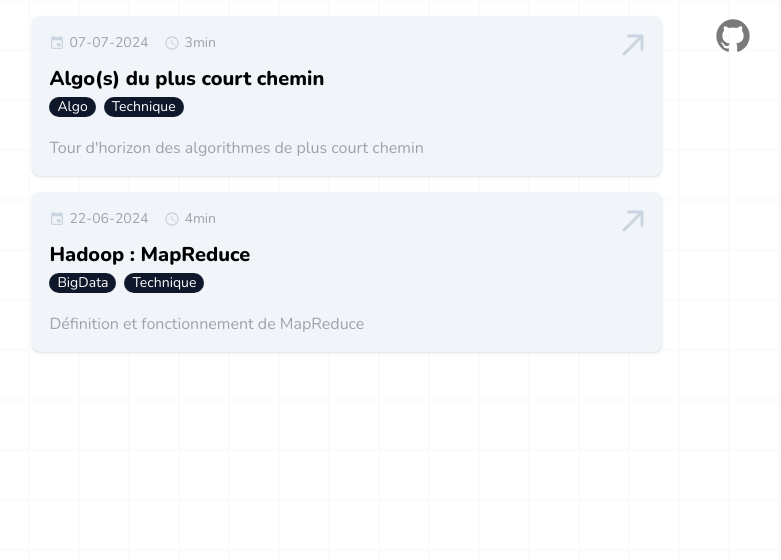
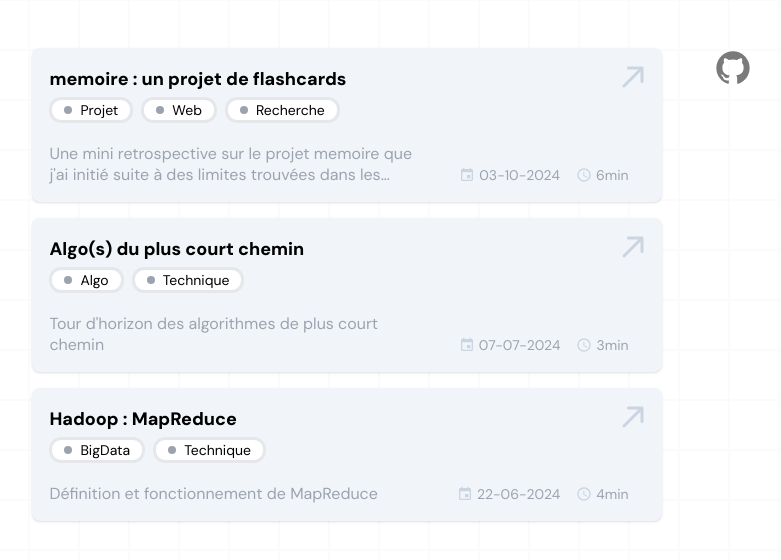
Before and after one commit to RemiSaurel/studoby-blog, a Vue app: page /#/ in a window 1280 px wide. Shown: the top 560 px of the page, without its empty margins (271-1052 px from the left). Built offline with nearby package versions, Linux system fonts and the light colour scheme; what @shikijs/markdown-it, @shikijs/transformers would draw is missing.

Commit message:
fix: styling

```diff
--- a/src/articles.ts
+++ b/src/articles.ts
@@ -1,4 +1,14 @@
 export const articles: Article[] = [
+  {
+    title: "memoire : un projet de flashcards",
+    component: "HadoopMapReduce",
+    slug: "memoire-projet-flashcards",
+    tags: ["Projet", "Web", "Recherche"],
+    date: "03-10-2024",
+    time: "6min",
+    description:
+      "Une mini retrospective sur le projet memoire que j'ai initié suite à des limites trouvées dans les articles de recherche portant sur les flashcards",
+  },
   {
     title: "Hadoop : MapReduce",
     component: "HadoopMapReduce",
@@ -16,7 +26,7 @@ export const articles: Article[] = [
     date: "07-07-2024",
     time: "3min",
     description: "Tour d'horizon des algorithmes de plus court chemin",
-  }
+  },
 ];
 
 export interface Article {
--- a/src/components/blog/Title.vue
+++ b/src/components/blog/Title.vue
@@ -1,7 +1,7 @@
 <script setup lang="ts"></script>
 
 <template>
-  <div class="text-5xl font-800 mt-4 mb-12">
+  <div class="text-5xl font-800 mt-8 mb-12">
     <slot></slot>
     <div class="w-1/3 h-2 bg-amber-3 rounded-lg mt-2"></div>
   </div>
--- a/src/components/blog/ToC.vue
+++ b/src/components/blog/ToC.vue
@@ -1,6 +1,6 @@
 <script setup lang="ts">
 // Reactive reference to hold the Table of Contents items
-import {onMounted, ref} from "vue";
+import { onMounted, ref } from "vue";
 
 const tocItems = ref<{ title: string; subtitle?: string }[]>([]);
 
@@ -10,13 +10,12 @@ onMounted(() => {
   const subtitles = document.querySelectorAll(".subtitle");
 
   titles.forEach((title, index) => {
-    const subtitle = subtitles[index]
-        ? subtitles[index].textContent : ''
+    const subtitle = subtitles[index] ? subtitles[index].textContent : "";
     // Add the title and subtitle only if one of them is not empty
     if (title.textContent !== "" || subtitle !== "") {
       tocItems.value.push({
         title: title.textContent!,
-        subtitle: subtitle
+        subtitle,
       });
     }
   });
@@ -24,19 +23,25 @@ onMounted(() => {
 </script>
 
 <template>
-  <aside class="hidden xl:block fixed top-8 left-8 max-w-[200px]  ">
+  <aside
+    class="hidden xl:block fixed top-8 left-8 max-w-[200px] cursor-default"
+  >
     <div class="flex flex-col gap-2">
       <div v-for="(item, index) in tocItems" :key="index">
-        <div v-if="item.title !== ''" class="font-semibold mb-1 mt-2 truncate text-ellipsis">
+        <div
+          v-if="item.title !== ''"
+          class="font-semibold mb-1 mt-2 truncate text-ellipsis"
+        >
           {{ item.title }}
         </div>
-        <div v-if="item.subtitle !== ''" class="text-sm ml-4 truncate text-ellipsis">
+        <div
+          v-if="item.subtitle !== ''"
+          class="text-sm ml-4 truncate text-ellipsis"
+        >
           {{ item.subtitle }}
         </div>
       </div>
     </div>
   </aside>
 </template>
-<style scoped>
-
-</style>
+<style scoped></style>
--- a/src/components/main/ArticleLine.vue
+++ b/src/components/main/ArticleLine.vue
@@ -5,38 +5,41 @@ import Tag from "@/components/main/Tag.vue";
 const router = useRouter();
 const props = defineProps<{
   article: Article;
+  new: boolean;
 }>();
 </script>
 
 <template>
   <div
-    class="relative flex w-4/5 flex-col flex-wrap items-start gap-3 rounded-lg border-solid py-4 pr-8 pl-4 shadow transition bg-slate-1 border-1.5 border-slate-1 duration-400 group hover:border-slate-4 hover:cursor-pointer"
+    class="relative flex w-4/5 flex-col flex-wrap items-start gap-3 rounded-lg border-solid py-4 pr-8 pl-4 shadow transition bg-slate-1 border-1.5 border-slate-1 duration-400 group hover:border-slate-3 hover:cursor-pointer"
     @click="router.push(article.slug)"
   >
-    <div class="flex gap-4 text-gray text-sm">
-      <div class="flex items-center gap-1">
-        <img src="@/assets/calendar.svg" alt="calendar" class="h-4 w-4" />
-        <span>{{ props.article.date }}</span>
-      </div>
-      <div class="flex items-center gap-1">
-        <img src="@/assets/clock.svg" alt="clock" class="h-4 w-4" />
-        <span>{{ props.article.time }}</span>
-      </div>
-    </div>
-
     <div
       class="absolute top-4 right-4 transition duration-500 group-hover:rotate-45 group-hover:scale-110"
     >
       <img src="@/assets/arrow.svg" alt="arrow" class="h-6 w-6" />
     </div>
 
-    <span class="text-xl font-800">{{ props.article.title }}</span>
+    <span class="text-lg font-800 pr-4">{{ props.article.title }}</span>
     <div class="-mt-2 flex flex-wrap gap-2" v-if="props.article.tags">
       <Tag :text="tag" v-for="tag in props.article.tags"> </Tag>
     </div>
-    <span class="w-full truncate text-ellipsis text-gray mt-2">{{
-      props.article.description
-    }}</span>
+    <div class="flex justify-between items-end gap-4 w-full mt-2">
+      <span class="line-clamp-2 text-gray">{{
+        props.article.description
+      }}</span>
+
+      <div class="hidden sm:flex min-w-48 gap-4 justify-end text-gray text-sm">
+        <div class="flex items-center gap-1">
+          <img src="@/assets/calendar.svg" alt="calendar" class="h-4 w-4" />
+          <span>{{ props.article.date }}</span>
+        </div>
+        <div class="flex items-center gap-1">
+          <img src="@/assets/clock.svg" alt="clock" class="h-4 w-4" />
+          <span>{{ props.article.time }}</span>
+        </div>
+      </div>
+    </div>
   </div>
 </template>
 
--- a/src/components/main/Tag.vue
+++ b/src/components/main/Tag.vue
@@ -5,9 +5,12 @@ const props = defineProps<{
 </script>
 
 <template>
-  <span class="w-fit rounded-2xl px-2 py-0 text-sm text-white bg-slate-9">{{
-    props.text
-  }}</span>
+  <div
+    class="w-fit rounded-xl px-3 py-0 text-sm border-solid bg-white border-gray-2 flex items-center gap-2"
+  >
+    <div class="size-2 bg-gray-4 rounded-full"></div>
+    <span class="">{{ props.text }}</span>
+  </div>
 </template>
 
 <style scoped></style>
--- a/src/components/shortest-path/Maze.vue
+++ b/src/components/shortest-path/Maze.vue
@@ -1,48 +1,62 @@
 <script setup lang="ts">
-import { ref } from 'vue';
-import Cell from './Cell.vue';
-import { runDijkstra, runAStar } from './algorithms';
+import { ref } from "vue";
+import Cell from "./Cell.vue";
+import { runDijkstra, runAStar } from "./algorithms";
 import Button from "@/components/blog/Button.vue";
 import Select from "@/components/blog/Select.vue";
 
 const NB_ROWS = 13;
 const NB_COLS = 11;
 
-const RANDOM_WALLS = Array.from({ length: NB_ROWS * NB_COLS }, () => Math.random() < 0.075);
+const RANDOM_WALLS = Array.from(
+  { length: NB_ROWS * NB_COLS },
+  () => Math.random() < 0.1
+);
 
-const MAZE_CONFIG = ref(Array.from({ length: NB_ROWS * NB_COLS }, (_, index) => ({
-  isWall: RANDOM_WALLS[index] && index !== 0 && index !== NB_ROWS * NB_COLS - 1,
-  isStart: index === 27,
-  isEnd: index === 115,
-  isVisited: false,
-  isPath: false,
-})));
+const START_INDEX = 27;
+const END_INDEX = 115;
 
-const selectedAlgorithm = ref('dijkstra');
+const MAZE_CONFIG = ref(
+  Array.from({ length: NB_ROWS * NB_COLS }, (_, index) => ({
+    isWall: RANDOM_WALLS[index] && index !== START_INDEX && index !== END_INDEX,
+    isStart: index === START_INDEX,
+    isEnd: index === END_INDEX,
+    isVisited: false,
+    isPath: false,
+  }))
+);
+
+const selectedAlgorithm = ref("dijkstra");
 const speed = ref(30);
 
 const isMouseDown = ref(false);
 
 const runAlgorithm = async () => {
-  if (selectedAlgorithm.value === 'dijkstra') {
+  if (selectedAlgorithm.value === "dijkstra") {
     await runDijkstra(MAZE_CONFIG.value, NB_ROWS, NB_COLS, speed.value);
-  } else if (selectedAlgorithm.value === 'aStar') {
+  } else if (selectedAlgorithm.value === "aStar") {
     await runAStar(MAZE_CONFIG.value, NB_ROWS, NB_COLS, speed.value);
   }
 };
 
 const resetMaze = () => {
-  MAZE_CONFIG.value.forEach(cell => {
+  MAZE_CONFIG.value.forEach((cell) => {
     cell.isVisited = false;
     cell.isPath = false;
   });
 };
 
 const setStartOrEnd = (index: number) => {
-  const currentStart = MAZE_CONFIG.value.findIndex(cell => cell.isStart);
-  const currentEnd = MAZE_CONFIG.value.findIndex(cell => cell.isEnd);
+  const currentStart = MAZE_CONFIG.value.findIndex((cell) => cell.isStart);
+  const currentEnd = MAZE_CONFIG.value.findIndex((cell) => cell.isEnd);
 
-  if ((MAZE_CONFIG.value[index].isWall && (currentEnd === -1 || currentStart === -1))  || MAZE_CONFIG.value[index].isVisited || MAZE_CONFIG.value[index].isPath) return;
+  if (
+    (MAZE_CONFIG.value[index].isWall &&
+      (currentEnd === -1 || currentStart === -1)) ||
+    MAZE_CONFIG.value[index].isVisited ||
+    MAZE_CONFIG.value[index].isPath
+  )
+    return;
 
   if (currentStart === -1 && currentEnd === -1) {
     MAZE_CONFIG.value[index].isStart = true;
@@ -84,37 +98,63 @@ const handleMouseUp = () => {
   isMouseDown.value = false;
 };
 
-window.addEventListener('mouseup', handleMouseUp);
+window.addEventListener("mouseup", handleMouseUp);
 
 const options = [
-  { value: 'dijkstra', text: 'Dijkstra' },
-  { value: 'aStar', text: 'A*' },
+  { value: "dijkstra", text: "Dijkstra" },
+  { value: "aStar", text: "A*" },
 ];
 </script>
 
 <template>
-  <div class="flex flex-col justify-center bg-slate-1 rounded border-solid border-slate-3 w-fit p-4 m-auto">
-    <div class="flex flex-col gap-2 items-start justify-center w-full rounded-lg">
+  <div
+    class="flex flex-col justify-center bg-slate-1 rounded border-solid border-slate-3 w-fit p-4 m-auto"
+  >
+    <div
+      class="flex flex-col gap-2 items-start justify-center w-full rounded-lg"
+    >
       <div class="flex items-center gap-2">
-        <Select :options="options" v-model="selectedAlgorithm" label="Choix de l'algo." />
+        <Select
+          :options="options"
+          v-model="selectedAlgorithm"
+          label="Choix de l'algo."
+        />
       </div>
       <div>
-        <label>
-          Durée ({{ speed }}ms)
-        </label>
+        <label> Durée ({{ speed }}ms) </label>
         <input type="range" v-model="speed" min="5" max="100" />
       </div>
       <div class="flex gap-2 w-full justify-between mb-2">
-        <Button class="w-full" @click="runAlgorithm" text="Lancer" type="success" size="lg"></Button>
-        <Button class="w-full" @click="resetMaze" text="Reset" type="danger" size="lg"></Button>
+        <Button
+          class="w-full"
+          @click="runAlgorithm"
+          text="Lancer"
+          type="success"
+          size="lg"
+        ></Button>
+        <Button
+          class="w-full"
+          @click="resetMaze"
+          text="Reset"
+          type="danger"
+          size="lg"
+        ></Button>
       </div>
     </div>
-    <div class="grid" v-if="MAZE_CONFIG" :style="`grid-template-columns: repeat(${NB_COLS}, 2rem); grid-template-rows: repeat(${NB_ROWS}, 2rem);`">
-      <Cell v-for="(cell, i) in MAZE_CONFIG" :key="i" :type="cell" :onMouseDown="() => handleMouseDown(i)" :onMouseEnter="() => handleMouseEnter(i)" />
+    <div
+      class="grid"
+      v-if="MAZE_CONFIG"
+      :style="`grid-template-columns: repeat(${NB_COLS}, 2rem); grid-template-rows: repeat(${NB_ROWS}, 2rem);`"
+    >
+      <Cell
+        v-for="(cell, i) in MAZE_CONFIG"
+        :key="i"
+        :type="cell"
+        :onMouseDown="() => handleMouseDown(i)"
+        :onMouseEnter="() => handleMouseEnter(i)"
+      />
     </div>
   </div>
 </template>
 
-<style scoped>
-
-</style>
+<style scoped></style>
--- a/src/pages/MainPage.vue
+++ b/src/pages/MainPage.vue
@@ -7,15 +7,19 @@ const sortedArticles = articles.sort((a, b) => {
   const bDate = b.date.split("-").reverse().join("-");
   return aDate > bDate ? -1 : 1;
 });
-
 </script>
 
 <template>
   <div
-    class="flex flex-col-reverse items-center gap-1 md:flex-row md:items-start"
+    class="flex flex-col-reverse items-center gap-1 mt-8 md:flex-row md:items-start"
   >
     <div class="flex w-full flex-col items-center gap-4">
-      <ArticleLine :article="article" v-for="article in sortedArticles"></ArticleLine>
+      <ArticleLine
+        :key="article.title"
+        :article="article"
+        v-for="(article, i) in sortedArticles"
+        :new="i === 0"
+      ></ArticleLine>
     </div>
     <div class="flex gap-2">
       <a href="https://github.com/RemiSaurel" target="_blank">
--- a/src/style.css
+++ b/src/style.css
@@ -1,7 +1,7 @@
-@import url("https://fonts.googleapis.com/css2?family=Nunito:ital,wght@0,200..1000;1,200..1000&display=swap");
+@import url('https://fonts.googleapis.com/css2?family=DM+Sans:ital,opsz,wght@0,9..40,100..1000;1,9..40,100..1000&display=swap');
 
 :root {
-  font-family: "Nunito", sans-serif;
+  font-family: "DM Sans", sans-serif;
 
   text-rendering: optimizeLegibility;
   -webkit-font-smoothing: antialiased;
```
Also changed, not shown: src/components/Highlight.vue (+10 -12 lines), package.json (line endings or trailing spaces).
